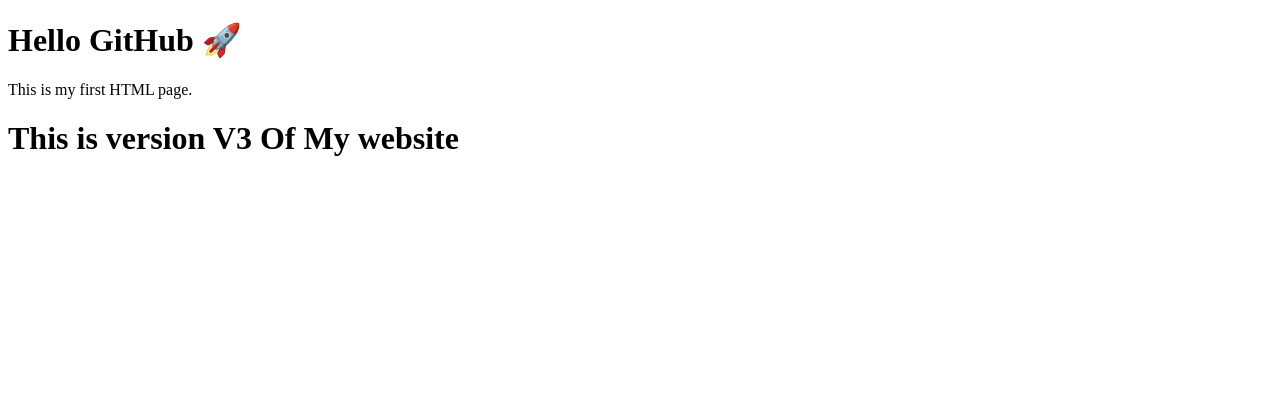
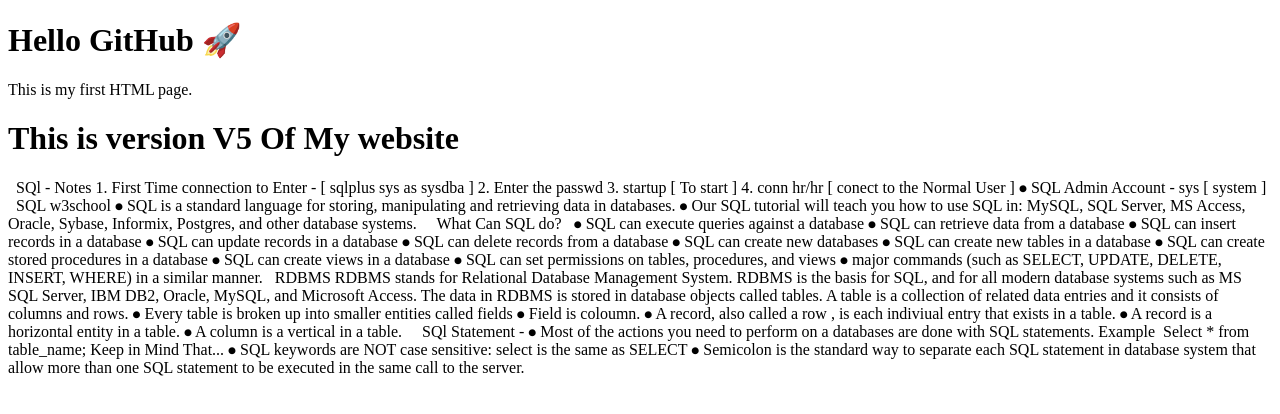
Before and after one commit to nitinkashyapgit/B-LINGUA, a plain HTML site: page index.html in a window 1280 px wide. Drawn offline with Linux system fonts and the light colour scheme.

Commit message:
This is V5

```diff
--- a/index.html
+++ b/index.html
@@ -7,6 +7,60 @@
 <body>
     <h1>Hello GitHub 🚀</h1>
     <p>This is my first HTML page.</p>
-    <h1>This is version V3 Of My website</h1>
+    <h1>This is version V5 Of My website</h1>
+    <p>                                                                                  SQl - Notes
+
+1.	First Time connection to Enter - [ sqlplus sys as sysdba ]
+2.	Enter the passwd
+3.	startup [ To start ]
+4.	conn hr/hr [ conect to the Normal User ]
+
+⦁	SQL Admin Account - sys [ system ]
+
+                                                                                        SQL w3school
+
+⦁	SQL is a standard language for storing, manipulating and retrieving data in databases.
+
+⦁	Our SQL tutorial will teach you how to use SQL in: MySQL, SQL Server, MS Access, Oracle, Sybase, Informix, Postgres, and other database systems.
+
+   What Can SQL do?
+
+⦁	SQL can execute queries against a database
+⦁	SQL can retrieve data from a database
+⦁	SQL can insert records in a database
+⦁	SQL can update records in a database
+⦁	SQL can delete records from a database
+⦁	SQL can create new databases
+⦁	SQL can create new tables in a database
+⦁	SQL can create stored procedures in a database
+⦁	SQL can create views in a database
+⦁	SQL can set permissions on tables, procedures, and views
+⦁	major commands (such as SELECT, UPDATE, DELETE, INSERT, WHERE) in a similar manner.
+
+    RDBMS
+
+RDBMS stands for Relational Database Management System.
+
+RDBMS is the basis for SQL, and for all modern database systems such as MS SQL Server, IBM DB2, Oracle, MySQL, and Microsoft Access.
+
+The data in RDBMS is stored in database objects called tables. A table is a collection of related data entries and it consists of columns and rows.
+
+⦁	Every table is broken up into smaller entities called fields
+⦁	Field is coloumn.
+⦁	A record, also called a row , is each indiviual entry that exists in a table.
+⦁	A record is a horizontal entity in a table.
+⦁	A column is a vertical in a table.
+
+    SQl Statement -
+
+⦁	Most of the actions you need to perform on a databases are done with SQL statements.
+
+Example
+ Select  *  from table_name;
+
+Keep in Mind That...
+
+⦁	SQL keywords are NOT case sensitive: select is the same as SELECT
+⦁	Semicolon is the standard way to separate each SQL statement in database system that allow more than one SQL statement to be executed in the same call to the server.</p>
 </body>
 </html>
```
